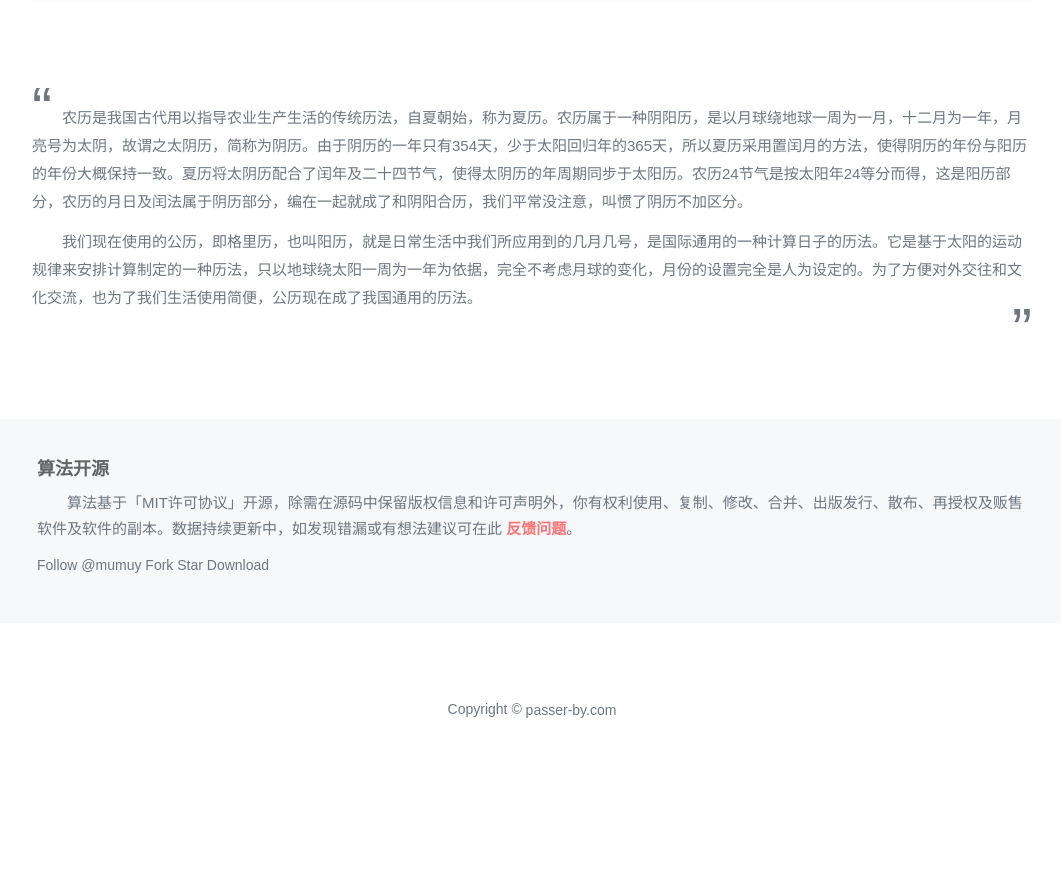
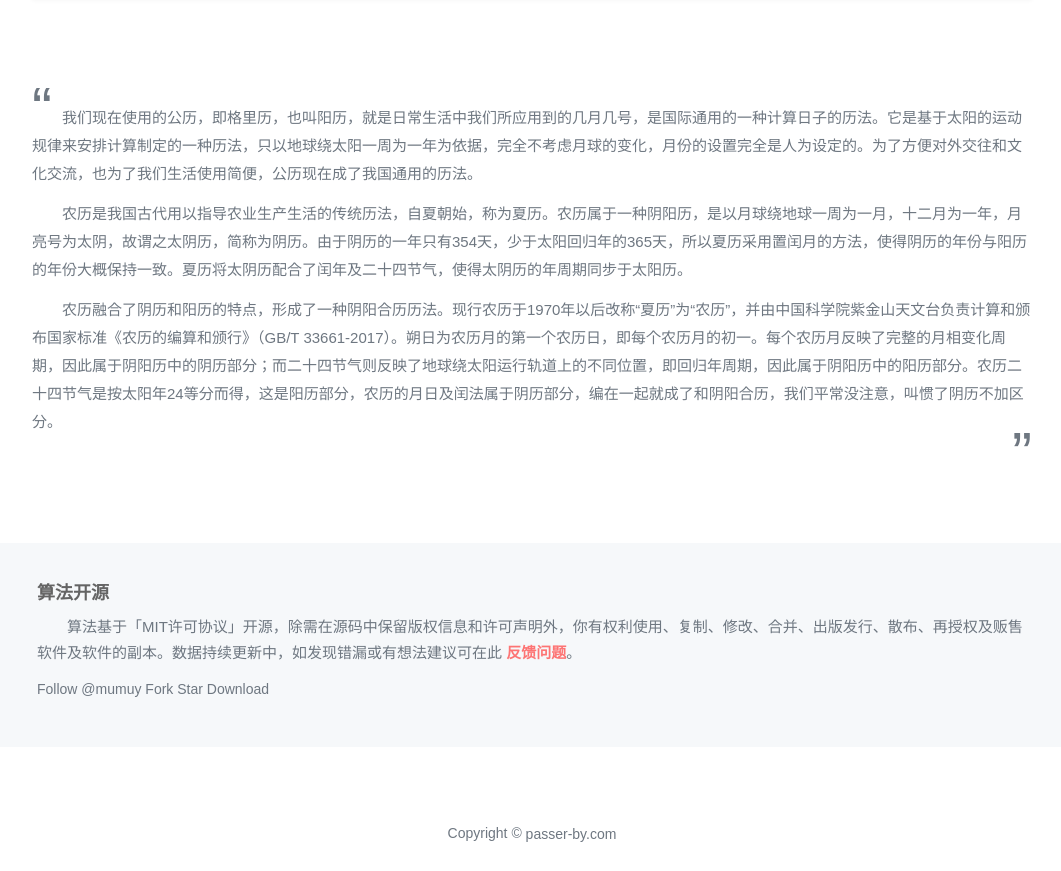
Before and after one commit to mumuy/calendar, a website: page index.html in a window 1280 px wide. Shown: the part 1636-2507 px from the top of the page, without its empty margins (108-1169 px from the left). Before the commit the page ends 2412 px from the top, so only its background shows below. Drawn offline with nearby package versions, Linux system fonts and the light colour scheme.

Commit message:
updated 文案调整

```diff
--- a/index.html
+++ b/index.html
@@ -646,10 +646,11 @@ document.querySelector('widget-calendar').addEventListener('onInit',function(eve
             <div class="mod-article">
                 <div class="inner">
                     <div class="bd">
-                        <p>农历是我国古代用以指导农业生产生活的传统历法，自夏朝始，称为夏历。农历属于一种阴阳历，是以月球绕地球一周为一月，十二月为一年，月亮号为太阴，故谓之太阴历，简称为阴历。由于阴历的一年只有354天，少于太阳回归年的365天，所以夏历采用置闰月的方法，使得阴历的年份与阳历的年份大概保持一致。夏历将太阴历配合了闰年及二十四节气，使得太阴历的年周期同步于太阳历。农历24节气是按太阳年24等分而得，这是阳历部分，农历的月日及闰法属于阴历部分，编在一起就成了和阴阳合历，我们平常没注意，叫惯了阴历不加区分。
-                        </p>
                         <p>我们现在使用的公历，即格里历，也叫阳历，就是日常生活中我们所应用到的几月几号，是国际通用的一种计算日子的历法。它是基于太阳的运动规律来安排计算制定的一种历法，只以地球绕太阳一周为一年为依据，完全不考虑月球的变化，月份的设置完全是人为设定的。为了方便对外交往和文化交流，也为了我们生活使用简便，公历现在成了我国通用的历法。
                         </p>
+                        <p>农历是我国古代用以指导农业生产生活的传统历法，自夏朝始，称为夏历。农历属于一种阴阳历，是以月球绕地球一周为一月，十二月为一年，月亮号为太阴，故谓之太阴历，简称为阴历。由于阴历的一年只有354天，少于太阳回归年的365天，所以夏历采用置闰月的方法，使得阴历的年份与阳历的年份大概保持一致。夏历将太阴历配合了闰年及二十四节气，使得太阴历的年周期同步于太阳历。
+                        </p>
+                        <p>农历融合了阴历和阳历的特点，形成了一种阴阳合历历法。现行农历于1970年以后改称“夏历”为“农历”，并由中国科学院紫金山天文台负责计算和颁布国家标准《农历的编算和颁行》（GB/T 33661-2017）。朔日为农历月的第一个农历日，即每个农历月的初一。每个农历月反映了完整的月相变化周期，因此属于阴阳历中的阴历部分；而二十四节气则反映了地球绕太阳运行轨道上的不同位置，即回归年周期，因此属于阴阳历中的阳历部分。农历二十四节气是按太阳年24等分而得，这是阳历部分，农历的月日及闰法属于阴历部分，编在一起就成了和阴阳合历，我们平常没注意，叫惯了阴历不加区分。</p>
                     </div>
                 </div>
             </div>
```
